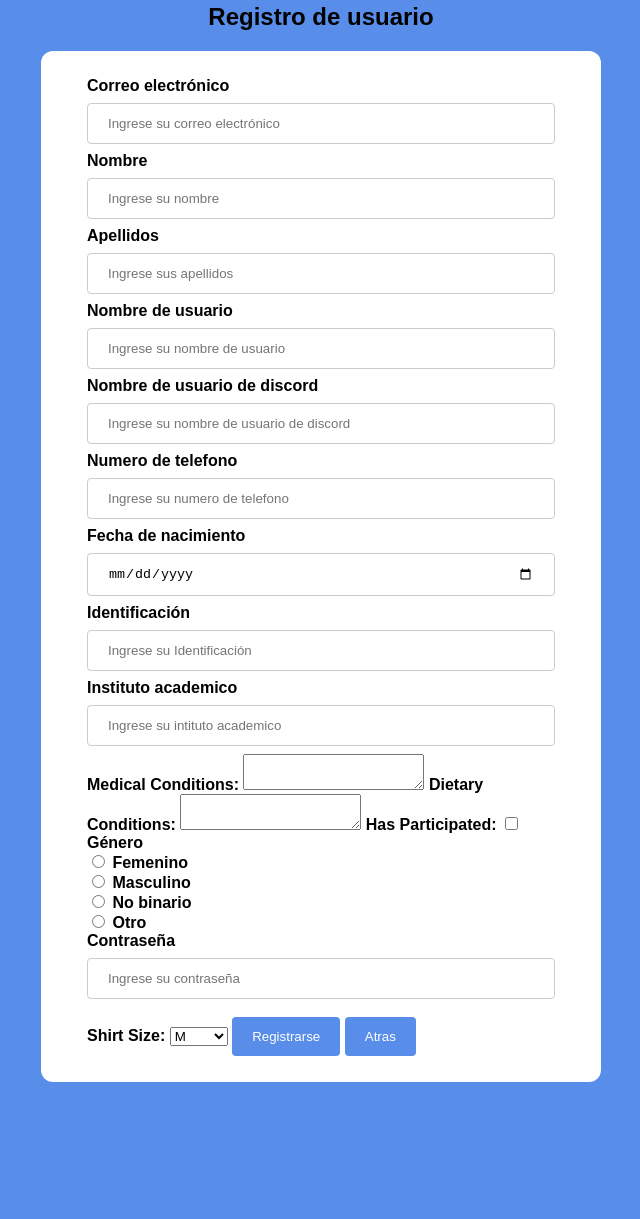
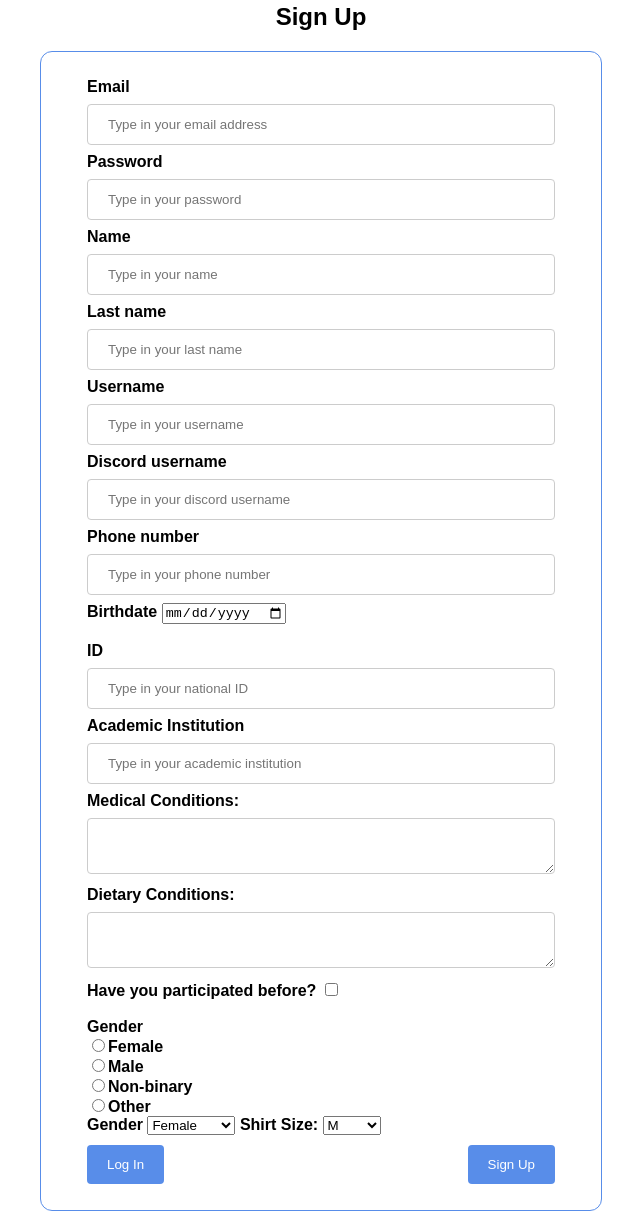
Before and after one commit to Davidachoy/ModuloLogin, a website: page views/register.html in a window 1280 px wide. Shown: the part 17-1236 px from the top of the page, without its empty margins (319-959 px from the left). Before the commit the page ends 1107 px from the top, so only its background shows below. Drawn offline with Linux system fonts and the light colour scheme; files that its build step writes are made by us from their sources.

Commit message:
Split stylesheet, changed UI to english

```diff
--- a/app.js
+++ b/app.js
@@ -5,11 +5,13 @@ const auth = require('./middleware/auth');
 const express = require('express');
 const cors = require('cors');
 const bodyparser = require('body-parser');
+const path = require('path');
 
 const app = express();
 
 app.use(cors());
 app.use(bodyparser.urlencoded({extended:false}));
+app.use(express.static("assets"));
 
 app.get('/', controller.loginView);
 
--- /dev/null
+++ b/assets/styles.css
@@ -0,0 +1,69 @@
+body {
+    background-color: #ffffff;
+    font-family: Arial, sans-serif;
+}
+
+h2 {
+    text-align: center;
+}
+
+form {
+    border-radius: 12px;
+    border: 1px solid #588de9;
+    width: 500px;
+    margin: 0 auto;
+    background-color: #ffffff;
+    padding: 10px 30px 10px 30px;
+}
+
+label {
+    font-weight: bold;
+    margin-bottom: 10px;
+}
+
+input[type="text"],
+input[type="email"],
+textarea,
+input[type="password"],
+input[type="tel"] {
+    width: 100%;
+    padding: 12px 20px;
+    margin: 8px 0;
+    display: inline-block;
+    border: 1px solid #ccc;
+    border-radius: 4px;
+    box-sizing: border-box;
+}
+
+button[type="submit"],
+button[type="button"] {
+    background-color: #588de9;
+    color: #fff;
+    padding: 12px 20px;
+    margin-top: 10px;
+    border: none;
+    border-radius: 4px;
+    cursor: pointer;
+}
+
+button[type="submit"]:hover,
+button[type="button"]:hover {
+    background-color: #213455;
+}
+
+.container {
+    padding: 16px;
+}
+
+.justify-content-between {
+    justify-content: space-between !important;
+}
+
+.align-items-center {
+    align-items: center !important;
+}
+
+.flex-wrap {
+    display: flex;
+    flex-wrap: wrap !important;
+}
--- a/views/register.html
+++ b/views/register.html
@@ -1,186 +1,82 @@
 <!DOCTYPE html>
 <html>
+
 <head>
     <meta charset="UTF-8" />
-    <title>Registro</title>
-    <style>
-      body {
-        background-color: #588de9;
-        font-family: Arial, sans-serif;
-      }
+    <title>Sign Up</title>
+    <link rel="stylesheet" type="text/css" href="styles.css">
+</head>
 
-      h2 {
-        text-align: center;
-      }
-
-      form {
-        border-radius: 12px;
-
-        width: 500px;
-        margin: 0 auto;
-        background-color: #ffffff;
-        padding: 10px 30px 10px 30px;
-      }
-
-      label {
-        font-weight: bold;
-        margin-bottom: 10px;
-      }
-
-      input[type="text"],
-      input[type="password"],
-      input[type="date"],
-      input[type="tel"] {
-        width: 100%;
-        padding: 12px 20px;
-        margin: 8px 0;
-        display: inline-block;
-        border: 1px solid #ccc;
-        border-radius: 4px;
-        box-sizing: border-box;
-      }
-
-      button[type="submit"],
-      button[type="button"] {
-        background-color: #588de9;
-        color: #fff;
-        padding: 12px 20px;
-        margin-top: 10px;
-        border: none;
-        border-radius: 4px;
-        cursor: pointer;
-      }
-
-      button[type="submit"]:hover,
-      button[type="button"]:hover {
-        background-color: #213455;
-      }
-
-      .container {
-        padding: 16px;
-      }
-    </style>
-  </head>
 <body>
-    <h2>Registro de usuario</h2>
+    <h2>Sign Up</h2>
     <form>
         <div class="container">
-        <label for="email"><b>Correo electrónico</b></label>
-        <input
-          type="text"
-          placeholder="Ingrese su correo electrónico"
-          name="email"
-          required
-        />
+            <label for="email"><b>Email</b></label>
+            <input type="email" placeholder="Type in your email address" id="email" name="email" #email pattern="^\w+([\.-]?\w+)*@\w+([\.-]?\w+)*(\.\w{2,3})+$" title="You must type a valid email!" required />
 
-        <label for="text"><b>Nombre</b></label>
-        <input
-          type="text"
-          placeholder="Ingrese su nombre"
-          name="email"
-          required
-        />
+            <label for="password"><b>Password</b></label>
+            <input type="password" placeholder="Type in your password" id="password" name="password" #password required />
 
-        <label for="text"><b>Apellidos</b></label>
-        <input
-          type="text"
-          placeholder="Ingrese sus apellidos"
-          name="email"
-          required
-        />
+            <label for="name"><b>Name</b></label>
+            <input type="text" placeholder="Type in your name" id="name" name="name" #name required />
 
-        <label for="text"><b>Nombre de usuario</b></label>
-        <input
-          type="text"
-          placeholder="Ingrese su nombre de usuario"
-          name="email"
-          required
-        />
+            <label for="lastName"><b>Last name</b></label>
+            <input type="text" placeholder="Type in your last name" id="lastName" name="lastName" #lastName required />
 
-        <label for="text"><b>Nombre de usuario de discord</b></label>
-        <input
-          type="text"
-          placeholder="Ingrese su nombre de usuario de discord"
-          name="email"
-          required
-        />
+            <label for="user"><b>Username</b></label>
+            <input type="text" placeholder="Type in your username" id="user" name="user" #user required />
 
-        <label for="text"><b>Numero de telefono</b></label>
-        <input
-          placeholder="Ingrese su numero de telefono"
-          type="tel"
-          id="phone"
-          name="phone"
-          pattern="^\+\d{1,3}\d{1,14}$"
-          required
-        />
+            <label for="discord"><b>Discord username</b></label>
+            <input type="text" placeholder="Type in your discord username" id="discord" name="discord" #discord required />
 
-        <label for="text"><b>Fecha de nacimiento</b></label>
-        <input type="date" id="birthDate" name="birthDate" required />
+            <label for="phone"><b>Phone number</b></label>
+            <input type="tel" placeholder="Type in your phone number" id="phone" name="phone" #phone pattern="^\+\d{1,3}\d{1,14}$" title="You must provide a valid phone number!" required />
 
-        <label for="text"><b>Identificación</b></label>
-        <input
-          type="text"
-          placeholder="Ingrese su Identificación"
-          name="identification"
-          required
-        />
+            <label for="birthDate"><b>Birthdate</b></label>
+            <input type="date" id="birthDate" name="birthDate" #birthDate required />
+            <br/><br/>
 
-        <label for="academicInstitution"><b>Instituto academico</b></label>
-        <input
-          type="text"
-          id="academicInstitution"
-          name="academicInstitution"
-          placeholder="Ingrese su intituto academico"
+            <label for="id"><b>ID</b></label>
+            <input type="text" placeholder="Type in your national ID" id="id" name="id" #id required />
 
-          required
-        />
+            <label for="academicInstitution"><b>Academic Institution</b></label>
+            <input type="text" placeholder="Type in your academic institution" id="academicInstitution" name="academicInstitution" #academicInstitution required />
 
             <label for="medicalConditions">Medical Conditions:</label>
-        <textarea id="medicalConditions" name="medicalConditions"></textarea>
+            <textarea id="medicalConditions" name="medicalConditions" #medicalConditions></textarea>
 
 
             <label for="dietaryConditions">Dietary Conditions:</label>
-        <textarea id="dietaryConditions" name="dietaryConditions"></textarea>
+            <textarea id="dietaryConditions" name="dietaryConditions" #dietaryConditions></textarea>
 
-        <label for="hasParticipated">Has Participated:</label>
-        <input type="checkbox" id="hasParticipated" name="hasParticipated" value="true">
+            <label for="hasParticipated">Have you participated before?</label>
+            <input type="checkbox" id="hasParticipated" name="hasParticipated" #hasParticipated value="false">
+            <br/><br/>
 
-
-        <label><b>Género</b></label>
+            <label><b>Gender</b></label>
             <div>
-          <label>
-            <input type="radio" name="gender" value="Female" required />
-            Femenino
-          </label>
+                <label for="female"><input type="radio" id="female" name="gender" #female value="Female" required />Female</label>
             </div>
             <div>
-          <label>
-            <input type="radio" name="gender" value="Male" required /> Masculino
-          </label>
+                <label for="male"><input type="radio" id="male" name="gender" #male value="Male" required />Male</label>
             </div>
             <div>
-          <label>
-            <input type="radio" name="gender" value="Non-binary" required /> No
-            binario
-          </label>
+                <label for="nonBinary"><input type="radio" id="nonBinary" name="gender" #nonBinary value="Non-binary" required />Non-binary</label>
             </div>
             <div>
-          <label>
-            <input type="radio" name="gender" value="Other" required /> Otro
-          </label>
+                <label for="other"><input type="radio" id="other" name="gender" #other value="Other" required />Other</label>
             </div>
 
-        <label for="password"><b>Contraseña</b></label>
-        <input
-          type="password"
-          placeholder="Ingrese su contraseña"
-          name="password"
-          required
-        />
+            <label for="gender">Gender</label>
+            <select id="gender" #gender>
+                <option value="female">Female</option>
+                <option value="male">Male</option>
+                <option value="nonBinary">Non-binary</option>
+                <option value="other">Other</option>
+            </select>
 
             <label for="shirtSize">Shirt Size:</label>
-        <select id="shirtSize" name="shirtSize">
+            <select id="shirtSize" name="shirtSize" #shirtSize>
                 <option value="XXXS">XXXS</option>
                 <option value="XXS">XXS</option>
                 <option value="XS">XS</option>
@@ -192,9 +88,12 @@
                 <option value="XXXL">XXXL</option>
             </select>
 
-        <button type="button">Registrarse</button>
-        <button type="button" onclick="location.href='/login'">Atras</button>
+            <div class="flex-wrap justify-content-between align-items-center">
+                <button type="button" onclick="location.href='/login'">Log In</button>
+                <button type="button">Sign Up</button>
+            </div>
         </div>
     </form>
 </body>
+
 </html>
```
Also changed, not shown: views/login.html (+10 -60 lines), controllers/userController.js (deleted). Lines whose indentation alone changed are shown as unchanged.
